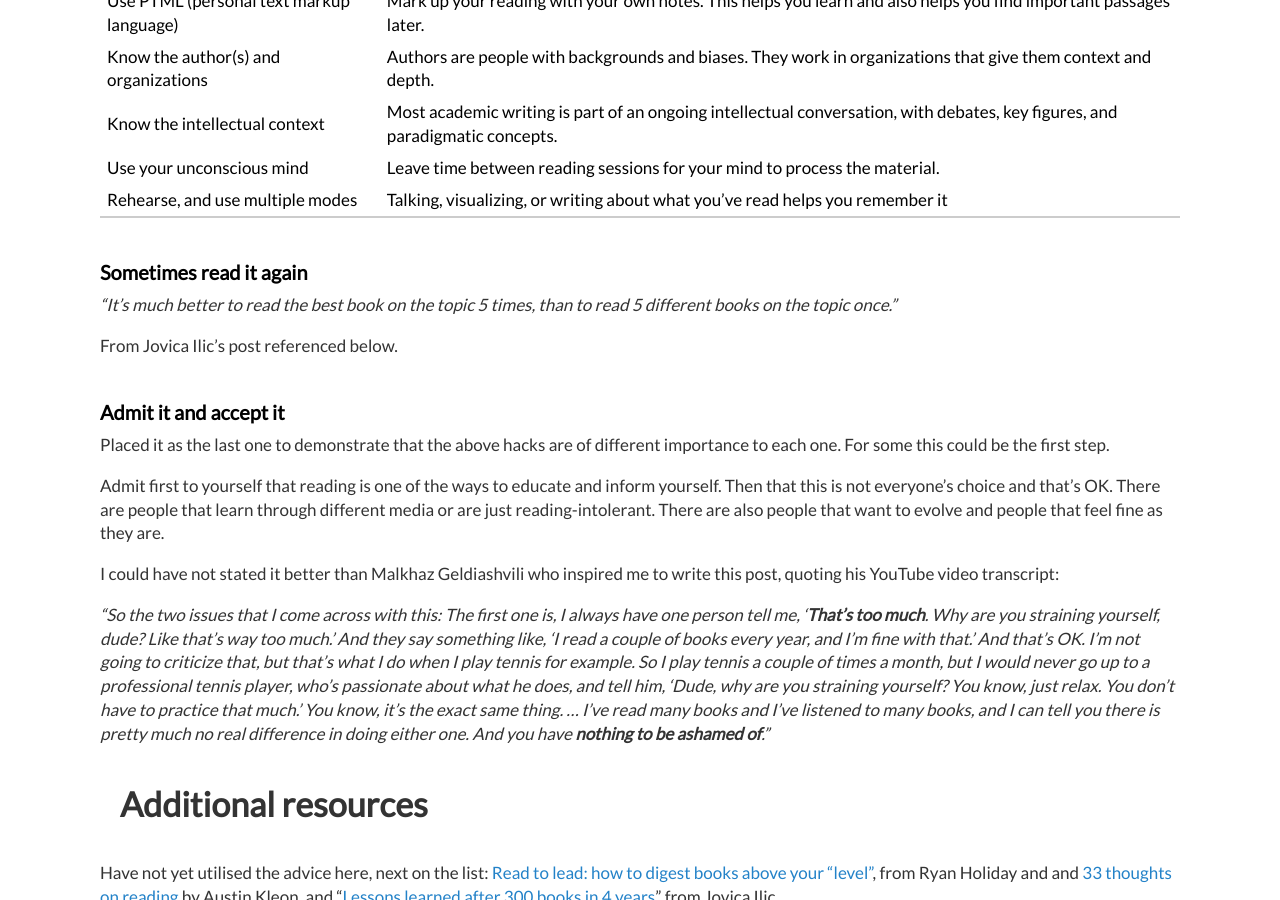
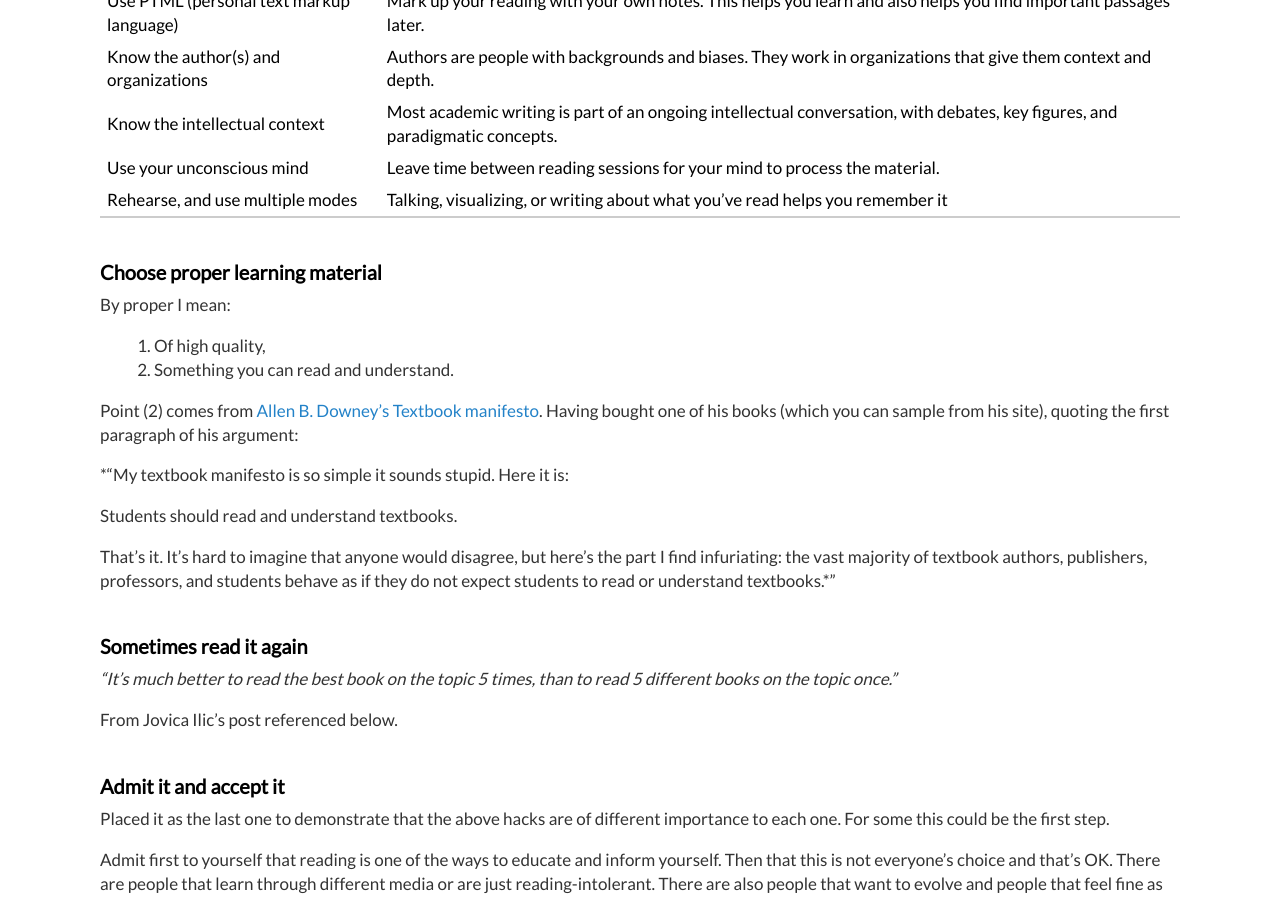
Before and after one commit to dimitrismistriotis/dimitrismistriotis.github.io, a Jekyll site: the page built from _posts/2015-08-15-reading_hacks.md, in a window 1280 px wide and 900 px high, scrolled down 6970 px. Built offline with Jekyll 4.4.1, drawn with Linux system fonts in a browser that asks for light colours.

Commit message:
Added Allen B. Downey’s Textbook manifesto

```diff
--- a/_posts/2015-08-15-reading_hacks.md
+++ b/_posts/2015-08-15-reading_hacks.md
@@ -230,6 +230,21 @@ The points of the paper summarised in a diagram are:
 | Use your unconscious mind | Leave time between reading sessions for your mind to process the material. |
 | Rehearse, and use multiple modes | Talking, visualizing, or writing about what you've read helps you remember it |
 
+## Choose proper learning material
+
+By proper I mean:
+
+1. Of high quality,
+2. Something you can read and understand.
+
+Point (2) comes from [Allen B. Downey’s Textbook manifesto](http://greenteapress.com/wp/textbook-manifesto/). Having bought one of his books (which you can sample from his site), quoting the first paragraph of his argument:
+
+*"My textbook manifesto is so simple it sounds stupid. Here it is:
+
+Students should read and understand textbooks.
+
+That’s it. It’s hard to imagine that anyone would disagree, but here’s the part I find infuriating: the vast majority of textbook authors, publishers, professors, and students behave as if they do not expect students to read or understand textbooks.*"
+
 ## Sometimes read it again
 
 *"It’s much better to read the best book on the topic 5 times, than to read 5 different books on the topic once."*
```
